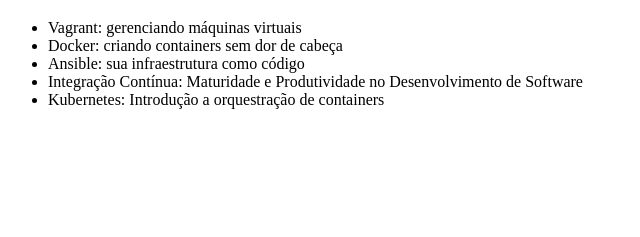
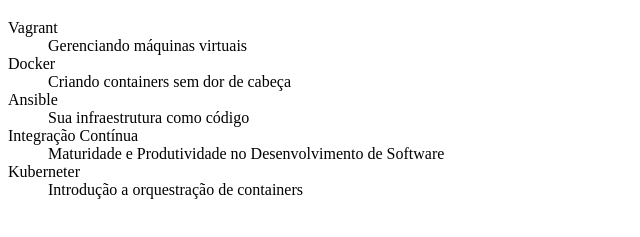
Before and after one commit to elvistec-info/alura-git, a plain HTML site: page index.html in a window 1280 px wide. Shown: the part 61-298 px from the top of the page, without its empty margins (0-640 px from the left). Drawn offline with Linux system fonts and the light colour scheme.

Commit message:
Trocando UL por DL e separando os títulos

```diff
--- a/index.html
+++ b/index.html
@@ -7,12 +7,21 @@
 <body>
     <h1>Curso de DevOps</h1>
 
-    <ul>
-        <li>Vagrant: gerenciando máquinas virtuais</li>
-        <li>Docker: criando containers sem dor de cabeça</li>
-        <li>Ansible: sua infraestrutura como código</li>
-        <li>Integração Contínua: Maturidade e Produtividade no Desenvolvimento de Software</li>
-        <li>Kubernetes: Introdução a orquestração de containers</li>
-    </ul>
+    <dl>
+        <dt>Vagrant</dt>
+        <dd>Gerenciando máquinas virtuais</dd>
+
+        <dt>Docker</dt>
+        <dd>Criando containers sem dor de cabeça</dd>
+
+        <dt>Ansible</dt>
+        <dd>Sua infraestrutura como código</dd>
+
+        <dt>Integração Contínua</dt>
+        <dd>Maturidade e Produtividade no Desenvolvimento de Software</dd>
+
+        <dt>Kuberneter</dt>
+        <dd>Introdução a orquestração de containers</dd>
+    </dl>
 </body>
 </html>
```
